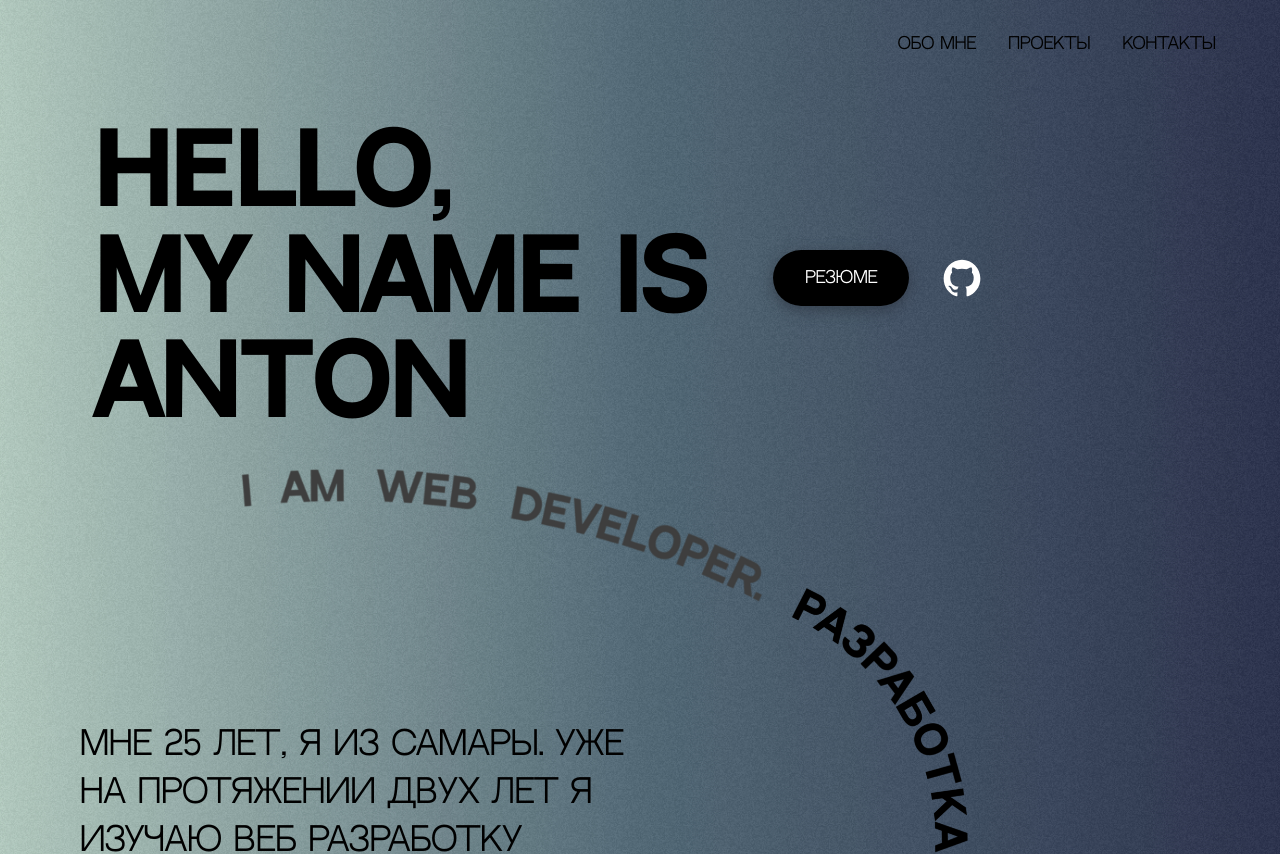
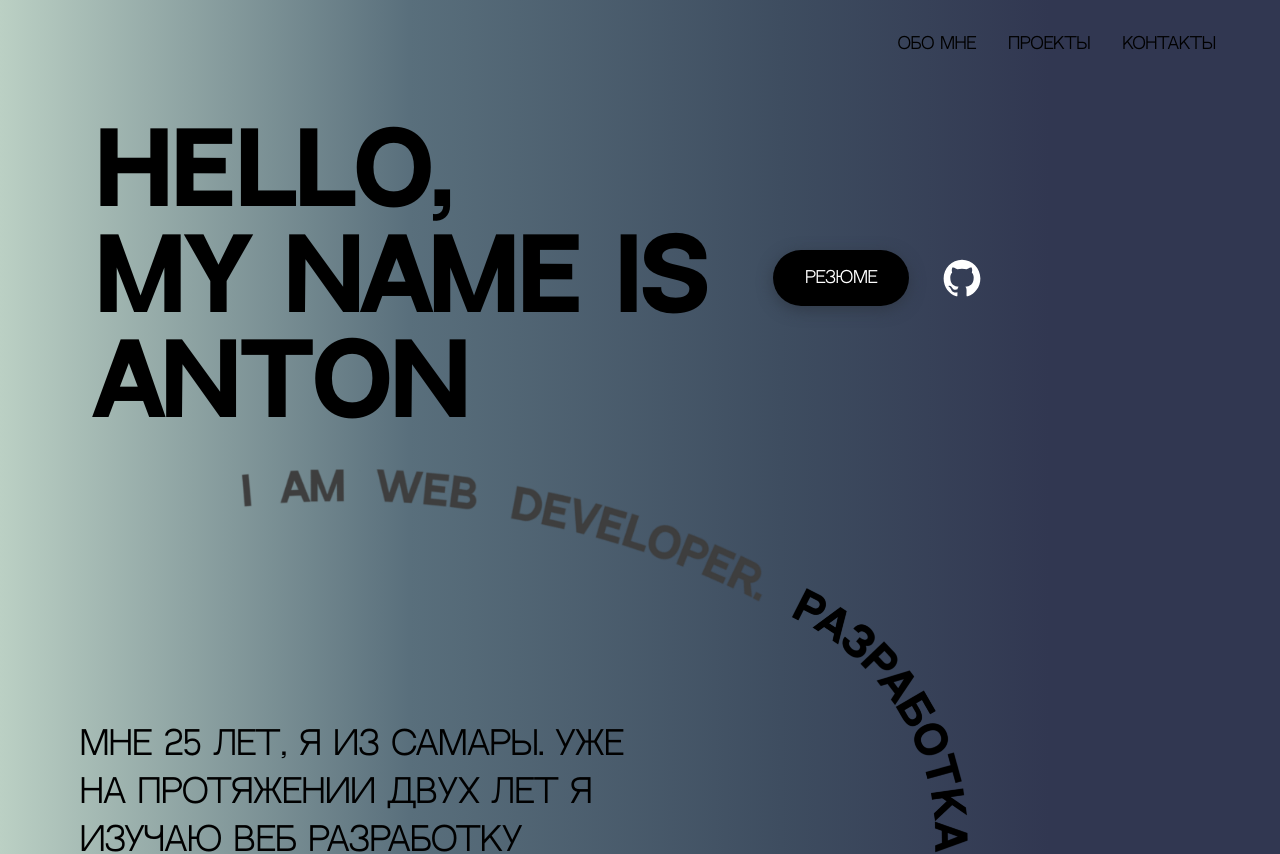
Before and after one commit to TonyYork97/Portfolio, a React (Vite) app: page / in a window 1280 px wide. Shown: the top 854 px of the page. Built offline with nearby package versions, Linux system fonts and the light colour scheme; no server answers; a web font is replaced by a local one.

Commit message:
fix styles, change background

```diff
--- a/src/styles/Header.scss
+++ b/src/styles/Header.scss
@@ -7,10 +7,16 @@
   &__menu {
     display: flex;
     align-items: center;
-    gap: 2rem;
+    // gap: 2rem;
+    & > * + * {
+      // margin-left: 2rem;
+    }
 
     &__items {
-      >a {
+      &:not(:last-child) {
+        margin-right: 2rem;
+      }
+      > a {
         position: relative;
         display: block;
 
@@ -49,7 +55,6 @@
 }
 
 @media screen and (max-width: 768px) {
-
   .header {
     padding: 2rem 1rem;
 
--- a/src/styles/ProjectSection.scss
+++ b/src/styles/ProjectSection.scss
@@ -13,20 +13,23 @@
   .projects {
     display: flex;
     flex-direction: column;
-    gap: 6rem;
+    // gap: 6rem;
 
     .project {
       display: flex;
       justify-content: center;
       align-items: center;
-      gap: 3rem;
+      // gap: 3rem;
+      &:not(:last-child) {
+        margin-bottom: 6rem;
+      }
       justify-content: center;
 
       .project-title {
         display: flex;
         flex-direction: column;
         gap: 1rem;
-
+        margin-right: 6rem;
 
         p {
           font-size: 1rem;
@@ -53,12 +56,15 @@
             width: 100%;
           }
         }
-
       }
     }
 
     .project-reverse {
       flex-direction: row-reverse;
+
+      .project-title {
+        margin-left: 6rem;
+      }
     }
   }
 }
@@ -85,7 +91,6 @@
   .project-section {
     padding: 3rem 1rem;
 
-
     .projects {
       gap: 4rem;
 
--- a/src/styles/index.scss
+++ b/src/styles/index.scss
@@ -2,19 +2,32 @@
 
 @font-face {
   font-family: NeutralFace;
-  src: url("../../public/fonts/NeutralFace.otf") format("opentype");
+  src: url('../../public/fonts/NeutralFace.otf') format('opentype');
 }
 
 @font-face {
   font-family: NeutralFaceBold;
-  src: url("../../public/fonts/NeutralFace-Bold.otf") format("opentype");
+  src: url('../../public/fonts/NeutralFace-Bold.otf') format('opentype');
+}
+
+body {
+  // background: url('../assets/background7.jpg');
+  // background-size: cover;
+  // background-repeat: repeat;
+  // background-attachment: fixed;
+  background: rgb(187, 208, 196);
+  background: linear-gradient(
+    90deg,
+    rgba(187, 208, 196, 1) 0%,
+    rgba(89, 111, 124, 1) 32%,
+    rgba(62, 77, 96, 1) 61%,
+    rgba(49, 55, 81, 1) 82%
+  );
 }
 
 :root {
-
   line-height: 1.5;
   font-weight: 400;
-
 
   font-synthesis: none;
   text-rendering: optimizeLegibility;
@@ -27,12 +40,8 @@ a {
   text-decoration: none;
 }
 
-
-
 body {
-
   font-family: 'NeutralFace', 'Cairo', 'NeutralFaceBold', sans-serif;
-
 
   min-width: 320px;
   min-height: 100vh;
@@ -49,8 +58,6 @@ body {
 input {
   color: black;
 }
-
-
 
 *,
 *:before,
@@ -146,10 +153,3 @@ a {
   font-size: 16px;
   text-decoration: none;
 }
-
-body {
-  background: url('../assets/background7.jpg');
-  background-size: cover;
-  background-repeat: repeat;
-  background-attachment: fixed;
-}
```
